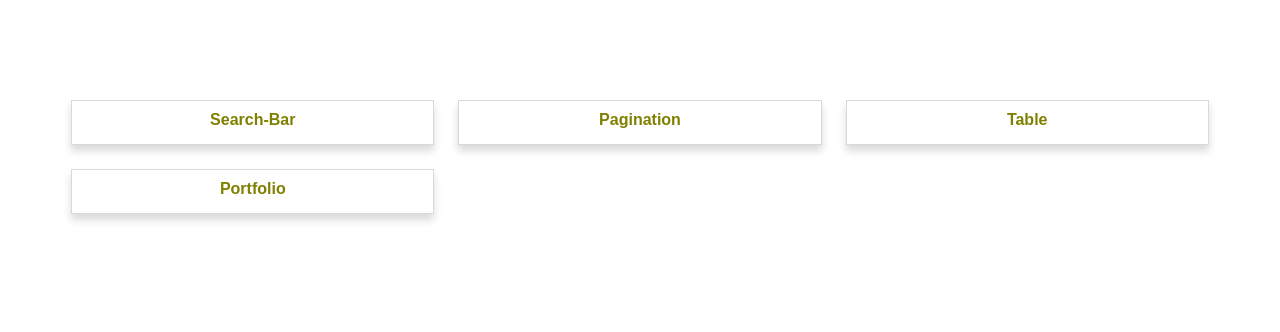
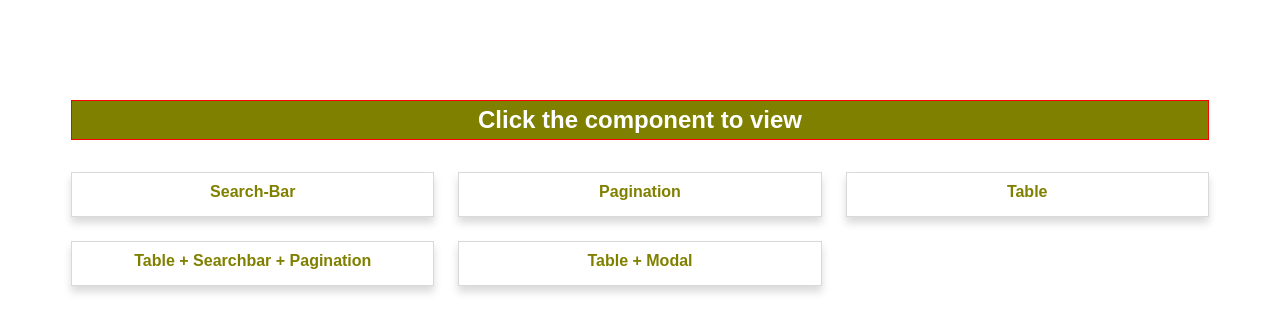
Before and after one commit to MAS364/Components, a React (Create React App) app: page / in a window 1280 px wide. Shown: the top 332 px of the page. Built offline with nearby package versions, Linux system fonts and the light colour scheme.

Commit message:
added 2 components

```diff
--- a/src/App.js
+++ b/src/App.js
@@ -5,6 +5,11 @@ export default function App() {
   return (
     <>
       <div className="App container text-center">
+
+         <div>
+          <h2 className="heading">Click the component to view</h2>
+         </div>
+
         <div className="grid-container ">
           <a className="grid-card" href="https://searchbox-theta.vercel.app/">
             <div className="text">Search-Bar</div>
@@ -18,9 +23,14 @@ export default function App() {
             <div className="text">Table</div>
           </a>
 
-          <a className="grid-card" href="portfolio-mas.netlify.app">
-            <div className="text">Portfolio</div>
+          <a className="grid-card" href="https://table-pagination-eight.vercel.app/">
+            <div className="text">Table + Searchbar + Pagination</div>
           </a>
+
+          <a className="grid-card" href="https://ruptok-assignment.vercel.app/">
+            <div className="text">Table + Modal</div>
+          </a>
+
         </div>
       </div>
     </>
--- a/src/index.css
+++ b/src/index.css
@@ -1,6 +1,13 @@
 .App {
   font-family: sans-serif;
   text-align: center;
+}
+
+.heading{
+  border: 1px solid red;
+  padding: 5px;
+  background-color: olive;
+  color:white;
 }
 
 .search-container {
```
